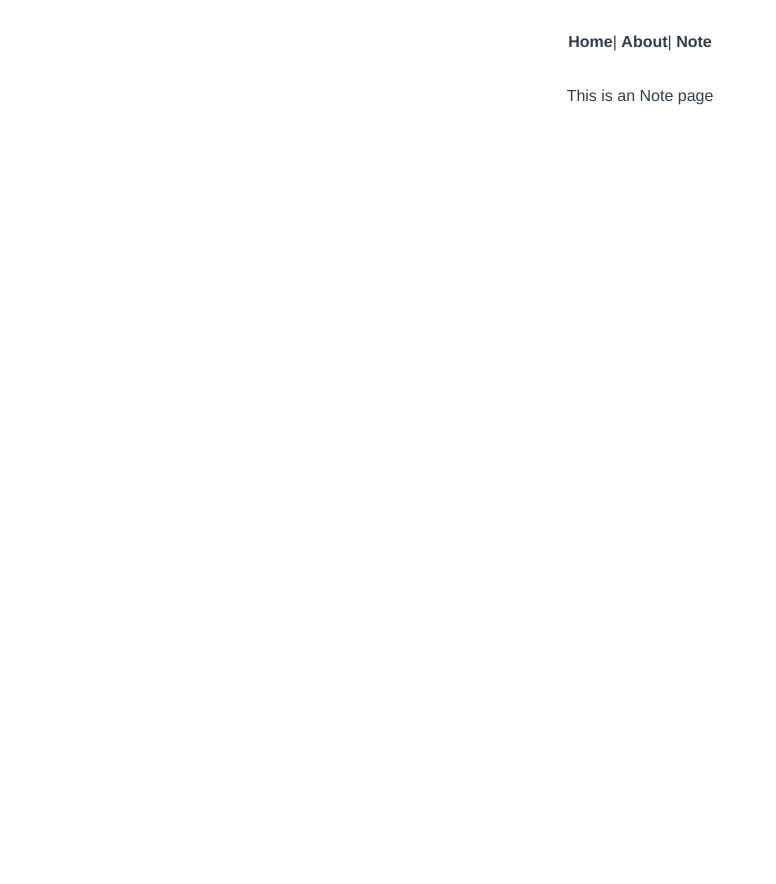
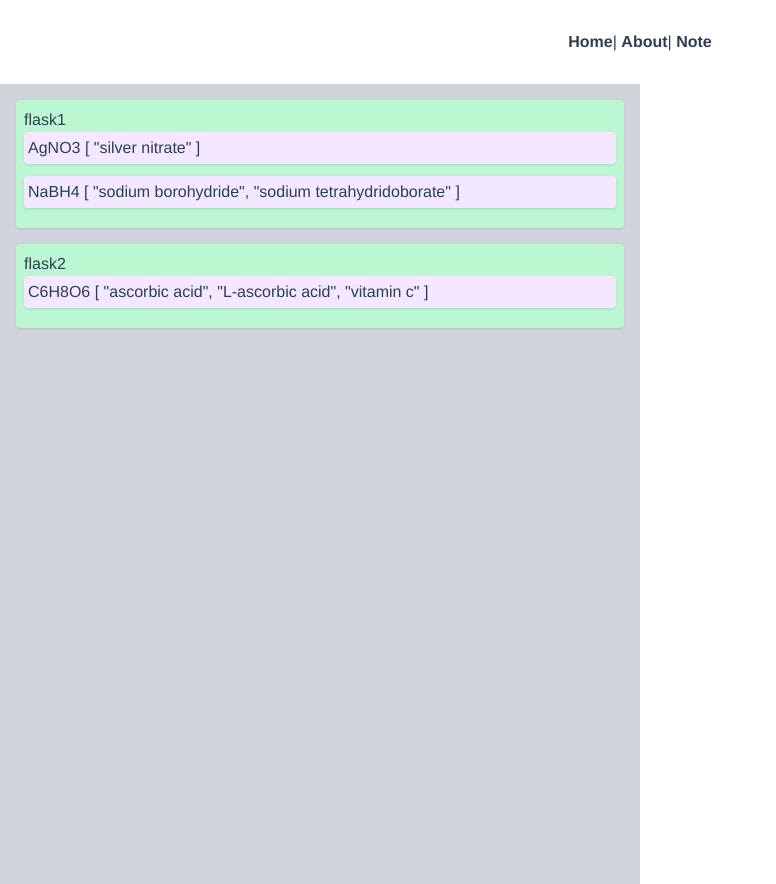
Before and after one commit to sl2820/labnote, a Vue app: page /note/flask/1 in a window 1280 px wide. Shown: the whole page, without its empty margins (0-776 px from the left). Before the commit the page ends 800 px from the top, so only its background shows below. Built offline with nearby package versions, Linux system fonts and the light colour scheme.

Commit message:
Add Flask and Chemical

```diff
--- a/package.json
+++ b/package.json
@@ -12,6 +12,7 @@
     "@fortawesome/free-solid-svg-icons": "^5.7.2",
     "@fortawesome/vue-fontawesome": "^0.1.5",
     "core-js": "^3.4.4",
+    "eslint-plugin-prettier": "^3.1.2",
     "vue": "^2.6.10",
     "vue-router": "^3.1.3",
     "vuex": "^3.1.2"
@@ -26,7 +27,6 @@
     "babel-eslint": "^10.0.3",
     "eslint": "^5.16.0",
     "eslint-plugin-vue": "^5.0.0",
-    "prettier": "^1.19.1",
     "vue-cli-plugin-fontawesome": "^0.2.0",
     "vue-cli-plugin-tailwind": "^1.1.0",
     "vue-template-compiler": "^2.6.10"
--- a/postcss.config.js
+++ b/postcss.config.js
@@ -3,4 +3,7 @@ module.exports = {
     tailwindcss: {},
     "vue-cli-plugin-tailwind/purgecss": {}
   }
-};
+}
+// module.exports = {
+//   plugins: [require("tailwindcss")("tailwind.js"), require("autoprefixer")()]
+// }
--- /dev/null
+++ b/src/components/AppButton.vue
@@ -0,0 +1,31 @@
+<template>
+  <button type="button" class="button" :class="typeClasses">
+    <slot />
+  </button>
+</template>
+
+<script>
+export default {
+  props: {
+    type: {
+      type: String
+    }
+  },
+  computed: {
+    typeClasses() {
+      switch (this.type) {
+        case "danger":
+          return "bg-red"
+        default:
+          return "bg-teal"
+      }
+    }
+  }
+}
+</script>
+
+<style lang="css" scoped>
+.button {
+  @apply inline-flex px-4 py-2 text-white font-bold rounded items-center;
+}
+</style>
--- a/src/experiment.js
+++ b/src/experiment.js
@@ -2,21 +2,41 @@ import { uuid } from "./utils"
 
 export default {
   name: "experiment",
-  rows: [
+  flasks: [
     {
-      name: "flask",
-      product_infos: [
+      name: "flask1",
+      chemicals: [
         {
           id: uuid(),
-          chemical_formula: null,
-          name: "empty",
-          molecular_weight: null,
-          product_number: null
+          chemical_formula: "AgNO3",
+          name: ["silver nitrate"],
+          molecular_weight: 169.87,
+          product_number: "S7276",
+          state: "solution",
+          description: "first added"
+        },
+        {
+          id: uuid(),
+          chemical_formula: "NaBH4",
+          name: ["sodium borohydride", "sodium tetrahydridoborate"],
+          molecular_weight: 37.83,
+          product_number: "213462",
+          state: "solid",
+          description: "second added"
         }
-      ],
-      custom_infos: [
+      ]
+    },
+    {
+      name: "flask2",
+      chemicals: [
         {
-          state: null
+          id: uuid(),
+          chemical_formula: "C6H8O6",
+          name: ["ascorbic acid", "L-ascorbic acid", "vitamin c"],
+          molecular_weight: 176.12,
+          product_number: "PHR1008",
+          state: "solution",
+          description: "first added"
         }
       ]
     }
--- a/src/main.js
+++ b/src/main.js
@@ -4,6 +4,9 @@ import App from "./App.vue"
 import router from "./router"
 import store from "./store"
 import "./assets/tailwind.css"
+import AppButton from "./components/AppButton"
+
+Vue.component("AppButton", AppButton)
 
 Vue.config.productionTip = false
 
--- a/src/store/index.js
+++ b/src/store/index.js
@@ -15,10 +15,10 @@ export default new Vuex.Store({
   getters: {
     getFlask(state) {
       return id => {
-        for (const row of state.note.rows) {
-          for (const info of row.product_infos) {
-            if (info.id === id) {
-              return info
+        for (const flask of state.note.flasks) {
+          for (const chemical of flask.chemicals) {
+            if (chemical.id === id) {
+              return chemical
             }
           }
         }
--- a/src/views/Flask.vue
+++ b/src/views/Flask.vue
@@ -5,7 +5,16 @@
 </template>
 
 <script>
-export default {};
+import { mapGetters } from "vuex"
+
+export default {
+  computed: {
+    ...mapGetters(["getFlask"]),
+    flask() {
+      return this.getFlask(this.$route.params.id)
+    }
+  }
+}
 </script>
 
 <style scoped></style>
--- a/src/views/Note.vue
+++ b/src/views/Note.vue
@@ -1,12 +1,58 @@
 <template>
-  <div>
-    <h1>This is an Note page</h1>
+  <div class="note">
+    <div class="items-start">
+      <div
+        class="flask"
+        v-for="(flask, $flaskIndex) of note.flasks"
+        :key="$flaskIndex"
+      >
+        <div class="flex mb-2 font-bold">
+          {{ flask.name }}
+        </div>
+        <div class="list-reset">
+          <div
+            class="chemical"
+            v-for="(chemical, $chemicalIndex) of flask.chemicals"
+            :key="$chemicalIndex"
+          >
+            {{ chemical.chemical_formula }}
+            {{ chemical.name }}
+          </div>
+        </div>
+      </div>
+    </div>
   </div>
 </template>
 
 <script>
-export default {};
+import { mapState } from "vuex"
+
+export default {
+  data() {
+    return {
+      newFlaskName: ""
+    }
+  },
+  computed: {
+    ...mapState(["note"]),
+    isChemOpen() {
+      return this.$route.name === "flask"
+    }
+  }
+}
 </script>
 
-<style scoped>
+<style lang="css">
+.note {
+  @apply p-4 bg-gray-300 h-screen w-2/4 overflow-auto;
+}
+.flask-bg {
+  background: rgba(0, 0, 0, 0.5);
+}
+.flask {
+  @apply bg-green-200 p-2 mb-4 text-left shadow rounded;
+}
+.chemical {
+  @apply bg-purple-100 p-1 mb-3 text-left shadow rounded;
+}
 </style>
```
Also changed, not shown: src/components/FlaskChem.vue (added), src/components/NoteFlask.vue (added), 2 other files (tests, documents, lock files or other folders).
